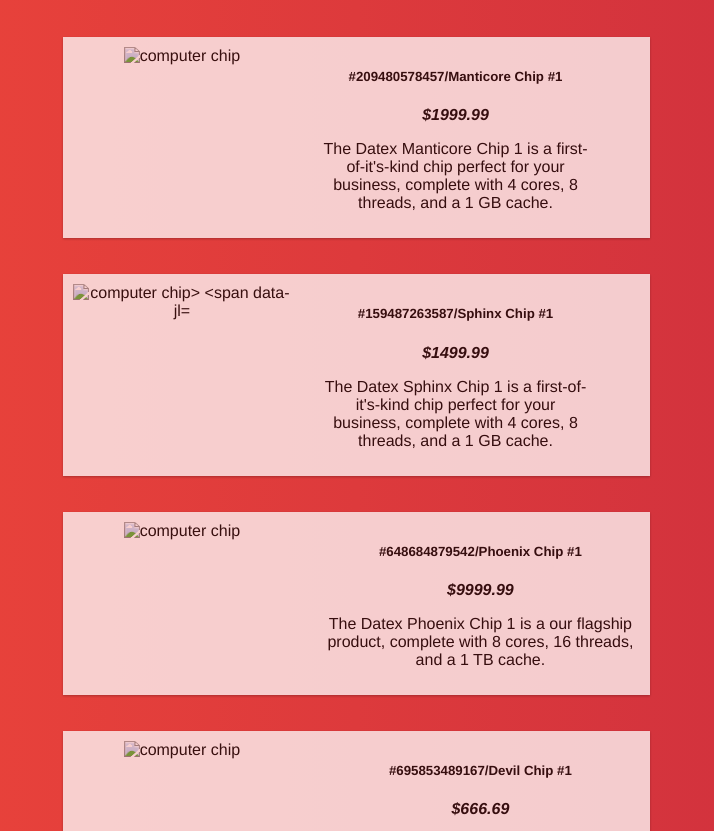
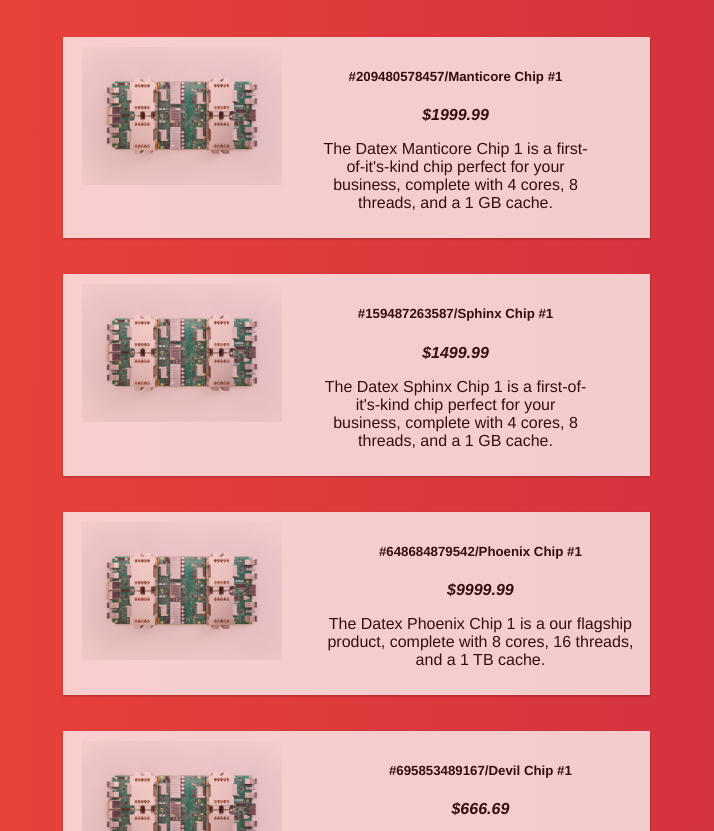
Before and after one commit to Jodastt/-DD1-Datex, a plain HTML site: page products.html in a window 1280 px wide. Shown: the part 120-951 px from the top of the page, without its empty margins (284-998 px from the left). Drawn offline with Linux system fonts and the light colour scheme.

Commit message:
Update products.html
changed source of p1 image

```diff
--- a/products.html
+++ b/products.html
@@ -21,7 +21,7 @@
     <div id="ltranslate" id="scale" class="grey"float="left" class="prod-info-main prod-wrap clearfix center-block">
       <div class="row">
         <div class="col-md-5 col-sm-12 col-xs-12">
-          <div class="product-image"> <img src="products/p1.jpg" height="138px" width="200px" class="img-responsive" alt="computer chip"> <span class="tag2 hot"> </span> </div>
+          <div class="product-image"> <img src="p1.jpg" height="138px" width="200px" class="img-responsive" alt="computer chip"> <span class="tag2 hot"> </span> </div>
         </div>
         <div class="col-md-6 col-sm-12 col-xs-12">
           <div class="">
@@ -52,7 +52,7 @@
 
                             <div class="product-image">
 
-                             <img src="products/p1.jpg" height="138px" width="200px" class="img-responsive" alt="computer chip>
+                             <img src="p1.jpg" height="138px" width="200px" class="img-responsive" alt="computer chip>
 
                                <span class="tag2 hot">
 
@@ -143,7 +143,7 @@
 
                             <div class="product-image">
 
-                             <img src="products/p1.jpg" height="138px" width="200px" class="img-responsive" alt="computer chip">
+                             <img src="p1.jpg" height="138px" width="200px" class="img-responsive" alt="computer chip">
 
                                <span class="tag2 hot">
 
@@ -225,7 +225,7 @@
 
                             <div class="product-image">
 
-                             <img src="products/p1.jpg" height="138px" width="200px" class="img-responsive" alt="computer chip">
+                             <img src="p1.jpg" height="138px" width="200px" class="img-responsive" alt="computer chip">
 
                                <span class="tag2 hot">
 
```
